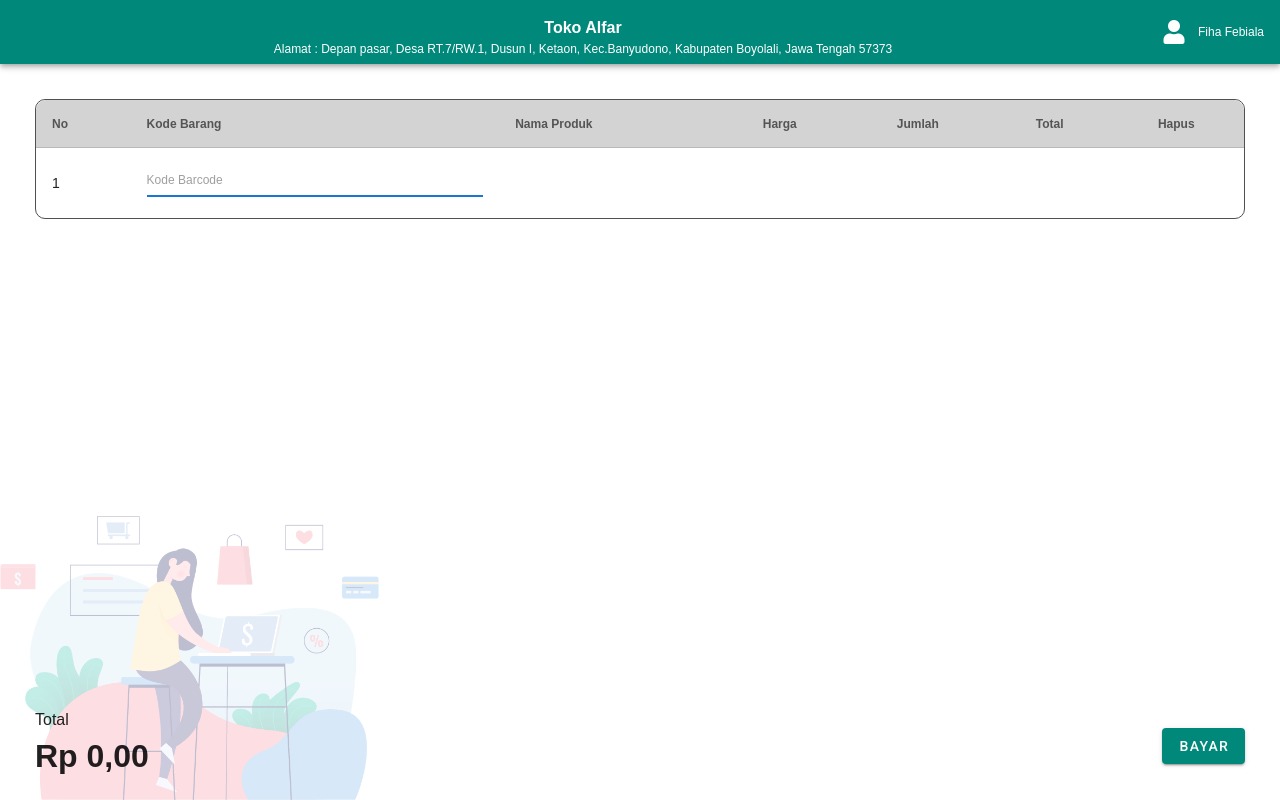
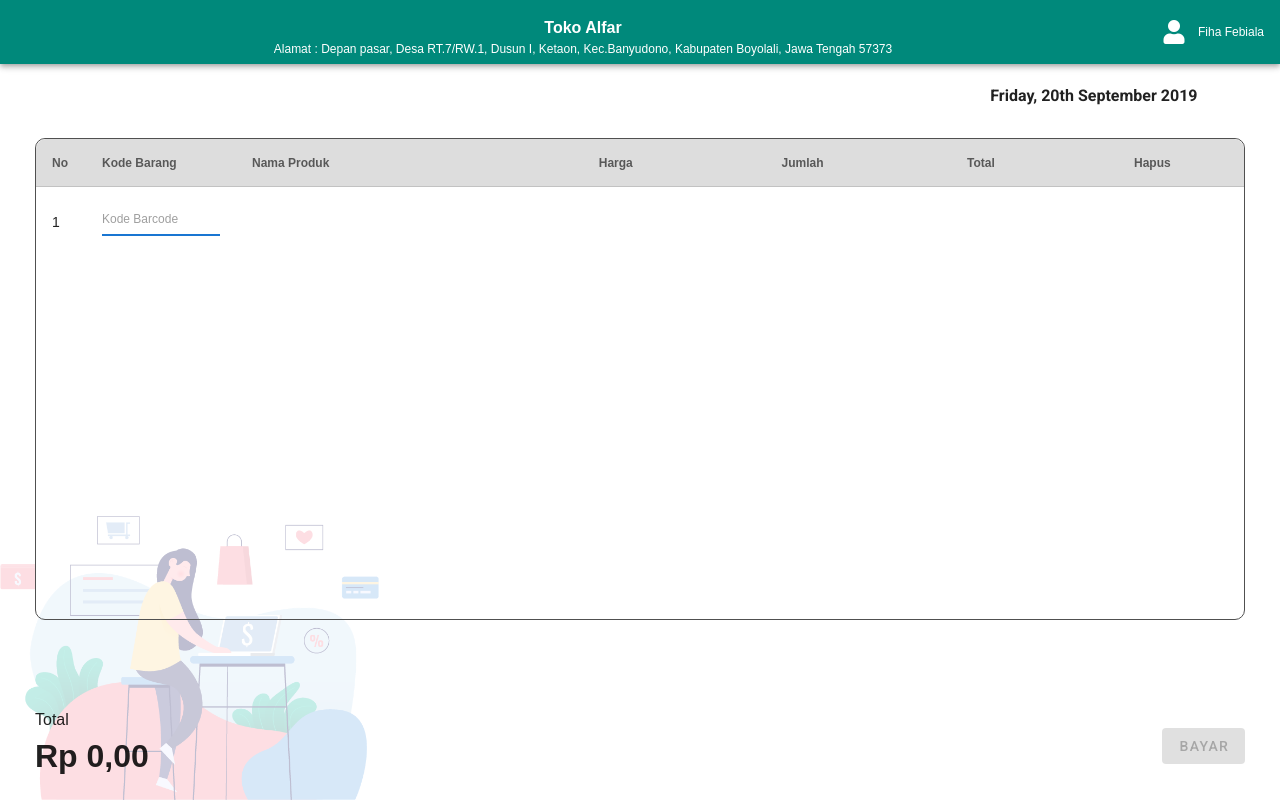
Before and after one commit to almanalfaruq/alfarpos-frontend, a Vue app: page /cashier in a window 1280 px wide. Built offline with nearby package versions, Linux system fonts and the light colour scheme; a web font is replaced by a local one.

Commit message:
Add product by qty and code, refactor some codes

```diff
--- a/package.json
+++ b/package.json
@@ -13,6 +13,7 @@
     "axios": "^0.19.2",
     "core-js": "^2.6.11",
     "lodash": "^4.17.15",
+    "moment": "^2.25.3",
     "v-hotkey": "^0.8.0",
     "vue": "^2.6.11",
     "vue-router": "^3.1.6",
--- a/src/components/CashierPage/TableCashier.vue
+++ b/src/components/CashierPage/TableCashier.vue
@@ -6,6 +6,8 @@
     :items-per-page="-1"
     class="table-item"
     hide-default-footer
+    height="60vh"
+    fixed-header
     ref="tableCashier"
   >
     <template v-slot:item="props">
@@ -14,19 +16,24 @@
         @keydown.up.prevent="moveUp"
         @keydown.down.prevent="moveDown"
         @keydown.esc.prevent="focusInput"
+        @keydown.f8.prevent="openEditAmountDialog"
+        @keydown.delete="deleteItem(props.item)"
+        @keydown.+.prevent="openFinishDialog"
       >
         <td class="text-left">{{ props.index + 1 }}</td>
         <td class="text-left">
           <v-text-field
             v-if="products.indexOf(props.item) === products.length - 1 && !isSearchActivated"
+            v-model="productCode"
             autofocus
             placeholder="Kode Barcode"
+            @keydown.enter="addProductByCode(props.index)"
             @keydown.f2.prevent="activateSearchByCode"
             @keydown.f3.prevent="activateSearchByName"
             ref="inputProduct"
           ></v-text-field>
           <template
-            v-if="products.indexOf(props.item) === products.length - 1 && isSearchActivated"
+            v-else-if="products.indexOf(props.item) === products.length - 1 && isSearchActivated"
           >
             <v-autocomplete
               v-if="isSearchByCode"
@@ -38,10 +45,12 @@
               item-value="itemCode"
               single-line
               placeholder="Kode Barang"
-              loading="isSearchLoading"
+              :loading="isSearchLoading"
               autofocus
-              @change="addItem($event, 'code', props.index)"
+              @change="addProductBySearch($event, 'code', props.index)"
               @keydown.esc.prevent="turnOffSearch"
+              @keydown.f2.prevent="activateSearchByCode"
+              @keydown.f3.prevent="activateSearchByName"
             ></v-autocomplete>
             <v-autocomplete
               v-else
@@ -53,10 +62,12 @@
               item-value="productName"
               single-line
               placeholder="Nama Barang"
-              loading="isSearchLoading"
+              :loading="isSearchLoading"
               autofocus
-              @change="addItem($event, 'name', props.index)"
+              @change="addProductBySearch($event, 'name', props.index)"
               @keydown.esc.prevent="turnOffSearch"
+              @keydown.f2.prevent="activateSearchByCode"
+              @keydown.f3.prevent="activateSearchByName"
             ></v-autocomplete>
           </template>
           <template v-else>{{ props.item.itemCode }}</template>
@@ -64,7 +75,11 @@
         <td class="text-left">{{ props.item.productName }}</td>
         <td class="text-center">{{ props.item.price }}</td>
         <td class="text-center">
-          <v-edit-dialog :return-value.sync="props.item.amount" @save="saveAmount(props.item)">
+          <v-edit-dialog
+            :return-value.sync="props.item.amount"
+            @save="saveAmount(props.item)"
+            :id="`edit-dialog-${props.index}`"
+          >
             <div>{{ props.item.amount }}</div>
             <template v-slot:input>
               <div class="mt-4 title">Update Iron</div>
@@ -99,20 +114,28 @@ export default {
       isSearchLoading: false,
       search: null,
       focusedIndex: -1,
+      productCode: '',
       headers: [
         {
           text: 'No',
           align: 'left',
           sortable: false,
           value: 'index',
+          width: '50px',
         },
         {
           text: 'Kode Barang',
           align: 'left',
           sortable: false,
           value: 'itemCode',
+          width: '150px',
         },
-        { text: 'Nama Produk', sortable: false, align: 'left', value: 'productName' },
+        {
+          text: 'Nama Produk',
+          sortable: false,
+          align: 'left',
+          value: 'productName',
+        },
         { text: 'Harga', sortable: false, align: 'center', value: 'price' },
         { text: 'Jumlah', sortable: false, align: 'center', value: 'amount' },
         { text: 'Total', sortable: false, align: 'center', value: 'total' },
@@ -121,15 +144,7 @@ export default {
       pagination: {
         itemsPerPage: -1,
       },
-      itemsForSearch: [
-        {
-          itemCode: '001',
-          productName: 'Panadol',
-          price: 6000,
-          amount: 1,
-          total: 6000,
-        },
-      ],
+      itemsForSearch: [],
       products: [
         {
           itemCode: null,
@@ -142,7 +157,7 @@ export default {
     };
   },
   created() {
-    this.debounceSearch = this.$_.debounce(this.searchProduct, 2000);
+    this.debounceSearch = this.$_.debounce(this.searchProduct, 300);
   },
   computed: {
     total() {
@@ -154,6 +169,8 @@ export default {
       if (val !== '' || val !== null) {
         this.isSearchLoading = true;
         this.debounceSearch();
+      } else {
+        this.isSearchLoading = false;
       }
     },
     products: {
@@ -168,28 +185,66 @@ export default {
   methods: {
     deleteItem(item) {
       /* eslint-disable */
+      if (this.focusedIndex === this.products.length - 1 || this.search !== null) return;
       const index = this.products.indexOf(item);
-      const isConfirmed = window.confirm('Are you sure you want to delete this item?');
+      const isConfirmed = window.confirm('Apakah anda yakin untuk menghapus produk ini?');
       isConfirmed && this.products.splice(index, 1);
       /* eslint-enable */
     },
+    addProductByCode(index) {
+      let productCode = '';
+      let amount = 1;
+      const splitProductCode = this.productCode.split('*');
+      /* eslint-disable */
+      if (splitProductCode.length > 1) {
+        amount = Number(splitProductCode[0]);
+        productCode = splitProductCode[1];
+      } else {
+        productCode = this.productCode;
+      }
+      /* eslint-enable */
+      const url = config.apiURL.concat(`/products/code/${productCode}`);
+      this.$http
+        .get(url)
+        .then(resp => {
+          const { data } = resp;
+          if (data.code === 200) {
+            const product = {
+              itemCode: data.data.code,
+              productName: data.data.name,
+              price: data.data.sell_price,
+              amount,
+              total: amount * data.data.sell_price,
+            };
+            this.addProduct(index, product);
+          } else {
+            alert('Produk tidak ditemukan');
+          }
+        })
+        .catch(() => {
+          alert('Server error');
+        });
+    },
     // TODO: Tidy this function
-    addItem(event, type, index) {
+    addProductBySearch(event, type, index) {
       let product;
-      if (type === 'name') {
+      switch (type) {
+        case 'name':
           product = this.itemsForSearch.find(item => item.productName === event);
-      } else if (type === 'code') {
+          break;
+        case 'code':
           product = this.itemsForSearch.find(item => item.itemCode === event);
+          break;
+        default:
+          break;
       }
 
-      // If product is exist, then add the quantity
-      const indexExistingProduct = this.products.findIndex(
-        item => item.itemCode === product.itemCode,
-      );
-      if (indexExistingProduct >= 0) {
-        product = this.products.find(item => item.itemCode === product.itemCode);
-        this.$set(this.products[indexExistingProduct], 'amount', product.amount + 1);
-        this.$set(this.products[indexExistingProduct], 'total', product.price * product.amount);
+      this.addProduct(index, product);
+    },
+    addExistingProduct(index, itemCode) {
+      const product = this.products.find(item => item.itemCode === itemCode);
+      this.$set(this.products[index], 'amount', product.amount + 1);
+      this.$set(this.products[index], 'total', product.price * product.amount);
       this.$set(this.products, this.products.length - 1, {
         itemCode: null,
         productName: null,
@@ -197,11 +252,11 @@ export default {
         amount: null,
         total: null,
       });
+      this.productCode = '';
       this.search = null;
       this.turnOffSearch();
-        return;
-      }
-
+    },
+    addNewProduct(index, product) {
       this.$set(this.products, index, product);
       this.products.push({
         itemCode: null,
@@ -210,8 +265,21 @@ export default {
         amount: null,
         total: null,
       });
+      this.productCode = '';
       this.search = null;
       this.turnOffSearch();
+    },
+    addProduct(index, product) {
+      // If product is exist, then add the quantity
+      const indexExistingProduct = this.products.findIndex(
+        item => item.itemCode === product.itemCode,
+      );
+      if (indexExistingProduct >= 0) {
+        this.addExistingProduct(indexExistingProduct, product.itemCode);
+        return;
+      }
+
+      this.addNewProduct(index, product);
     },
     saveAmount(item) {
       const index = this.products.indexOf(item);
@@ -234,7 +302,10 @@ export default {
       });
     },
     searchProduct() {
-      if (this.search === null || this.search === '') return;
+      if (this.search === null || this.search === '') {
+        this.isSearchLoading = false;
+        return;
+      }
       let url = config.apiURL.concat('/products');
       if (this.isSearchByCode) {
         url = url.concat(`?searchBy=code&query=${this.search}`);
@@ -265,6 +336,7 @@ export default {
         this.focusedIndex
       ];
       selectedRow.focus();
+      this.$emit('update-is-focus-on-input', false);
     },
     moveUp() {
       if (this.focusedIndex === this.products.length - 1 && this.search !== null) return;
@@ -283,8 +355,15 @@ export default {
       }
     },
     focusInput() {
+      this.$emit('update-is-focus-on-input', true);
       this.$refs.inputProduct.focus();
       this.focusedIndex = this.products.length - 1;
+    },
+    openEditAmountDialog() {
+      document.getElementById(`edit-dialog-${this.focusedIndex}`).previousElementSibling.click();
+    },
+    openFinishDialog() {
+      this.$emit('open-finish-dialog');
     },
     activateSearchByCode() {
       this.isSearchActivated = true;
@@ -292,6 +371,7 @@ export default {
     },
     activateSearchByName() {
       this.isSearchActivated = true;
+      this.isSearchByCode = false;
     },
     turnOffSearch() {
       this.isSearchActivated = false;
@@ -303,18 +383,18 @@ export default {
 
 <style lang="scss" scoped>
 .table-item {
-  margin: 35px;
+  margin: 10px 35px;
   border: 1px solid #505050;
   border-radius: 10px;
   background-color: transparent !important;
   font-family: 'Muli', sans-serif !important;
-  max-height: 70vh;
-  overflow-y: auto;
+  // max-height: 60vh;
+  // overflow-y: auto;
 }
 
 .table-item::v-deep th[role='columnheader'] {
   font-size: 12px;
-  background-color: #d3d3d3;
+  background-color: #dddddd !important;
   &:first-of-type {
     border-top-left-radius: 10px;
   }
--- a/src/views/CashierPage.vue
+++ b/src/views/CashierPage.vue
@@ -1,14 +1,22 @@
 <template>
   <div class="background">
     <header-nav />
-    <table-cashier @update-total="updateTotal" ref="tableCashier" />
+    <v-container class="order-detail">
+      <h4 class="font-weight-bold">{{ now }}</h4>
+    </v-container>
+    <table-cashier
+      @update-total="updateTotal"
+      @open-finish-dialog="openDialog"
+      @update-is-focus-on-input="updateIsFocusOnInput"
+      ref="tableCashier"
+    />
     <div class="bottom-bar">
       <div class="text-total">
         <p class="text-sm-left">Total</p>
         <h1 class="text-xl-left">{{ totalPrice }}</h1>
       </div>
       <div class="text-right btn-buy">
-        <v-btn color="teal darken-1" @click.stop="dialog = true">Bayar</v-btn>
+        <v-btn color="teal darken-1" :disabled="total === 0" @click.stop="openDialog">Bayar</v-btn>
       </div>
     </div>
     <v-dialog v-model="dialog" persistent max-width="290">
@@ -20,12 +28,14 @@
               label="Solo"
               placeholder="Rp 50.000"
               v-model="amountPaid"
+              autofocus
               solo
               flat
               outlined
               :rules="[rules.number, rules.isSufficent]"
               type="number"
               @keydown.enter="openDialogChange"
+              @keydown.esc.prevent="dialog = false"
             ></v-text-field>
           </v-col>
           <v-card-actions>
@@ -51,6 +61,8 @@
 import HeaderNav from '@/components/CashierPage/HeaderNav.vue';
 import TableCashier from '@/components/CashierPage/TableCashier.vue';
 
+const moment = require('moment');
+
 export default {
   name: 'CashierPage',
   components: {
@@ -63,7 +75,7 @@ export default {
       dialog: false,
       indexDialog: 0,
       amountPaid: '',
-      focusedIndex: -1,
+      isFocusOnInput: true,
       rules: {
         number: value => !Number.isNaN(Number(value)) || 'Harus berupa angka',
         isSufficent: value => value >= this.total || 'Uang belum cukup',
@@ -72,11 +84,13 @@ export default {
   },
   watch: {
     dialog(value) {
-      if (!value) {
+      if (!value && this.indexDialog !== 0) {
         this.indexDialog = 0;
         this.total = 0;
         this.amountPaid = '';
         this.clearAllProduct();
+      } else if (!value && this.indexDialog === 0) {
+        this.focusInputTable();
       }
     },
   },
@@ -92,8 +106,18 @@ export default {
     totalPrice() {
       return this.formatPrice(this.total);
     },
+    now() {
+      return moment()
+        .locale('id')
+        .format('dddd, Do MMMM YYYY');
+    },
   },
   methods: {
+    openDialog() {
+      if (this.total === 0) return;
+      this.dialog = true;
+      this.isFocusOnInput = false;
+    },
     openDialogChange() {
       if (!this.isANumber) this.indexDialog += 1;
     },
@@ -106,8 +130,14 @@ export default {
     clearAllProduct() {
       this.$refs.tableCashier.clearAllProduct();
     },
-    clearFocuesIndex() {
-      this.focusedIndex = -1;
+    updateIsFocusOnInput(isFocus) {
+      this.isFocusOnInput = isFocus;
+    },
+    focusInputTable() {
+      if (this.isFocusOnInput) return;
+      this.$nextTick(() => {
+        this.$refs.tableCashier.focusInput();
+      });
     },
   },
 };
@@ -118,6 +148,15 @@ export default {
   height: 100vh;
   background-image: url('~@/assets/cashier-background.png');
   background-color: #fff;
+  background-size: cover;
+}
+.order-detail {
+  padding: 20px 35px;
+  display: flex;
+  flex-direction: row-reverse;
+  justify-content: space-between;
+  align-items: center;
+  width: 100%;
 }
 .bottom-bar {
   position: absolute;
```
Also changed, not shown: .eslintrc.js, 1 other file (tests, documents, lock files or other folders). Lines whose indentation alone changed are shown as unchanged.
